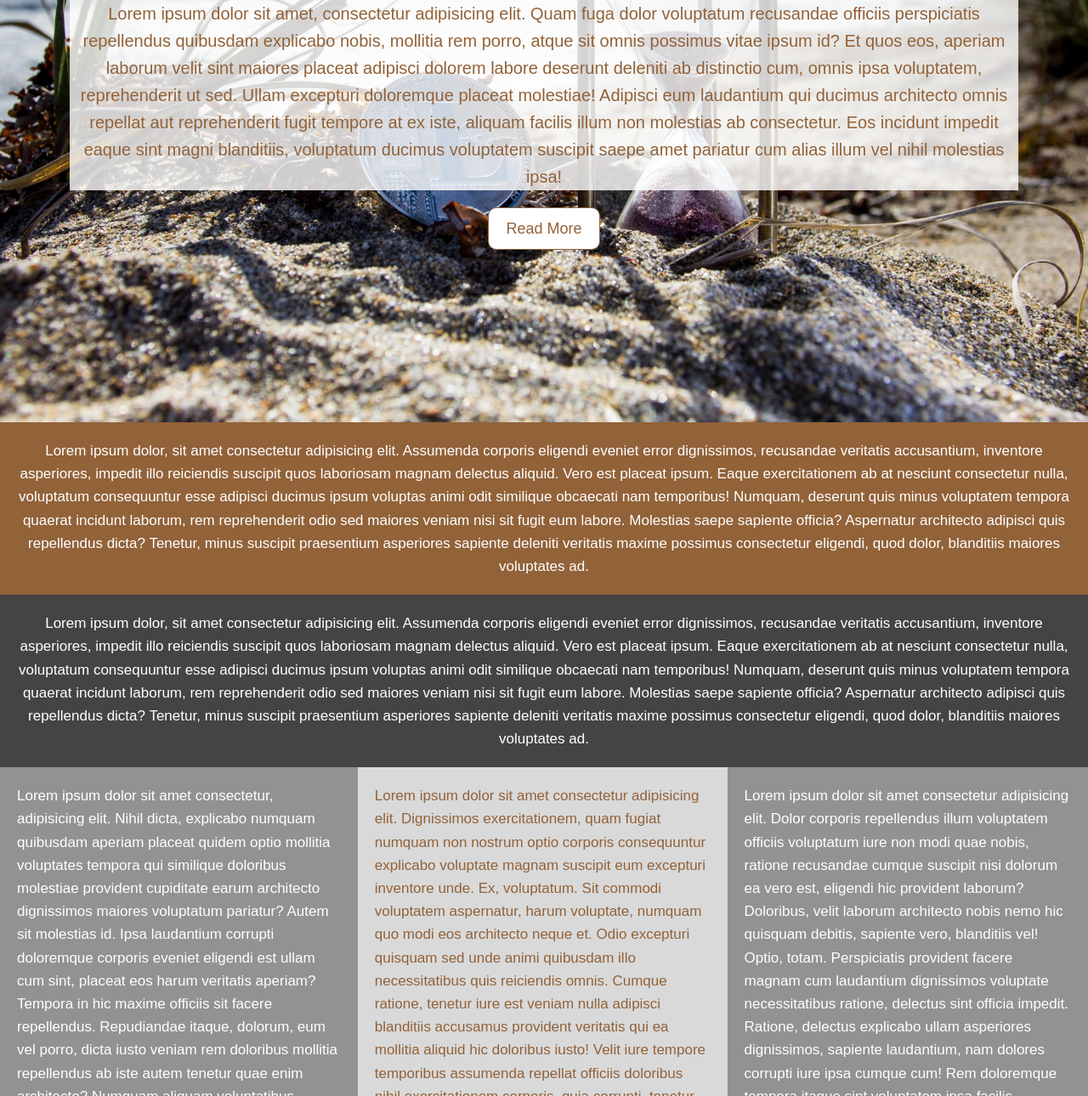
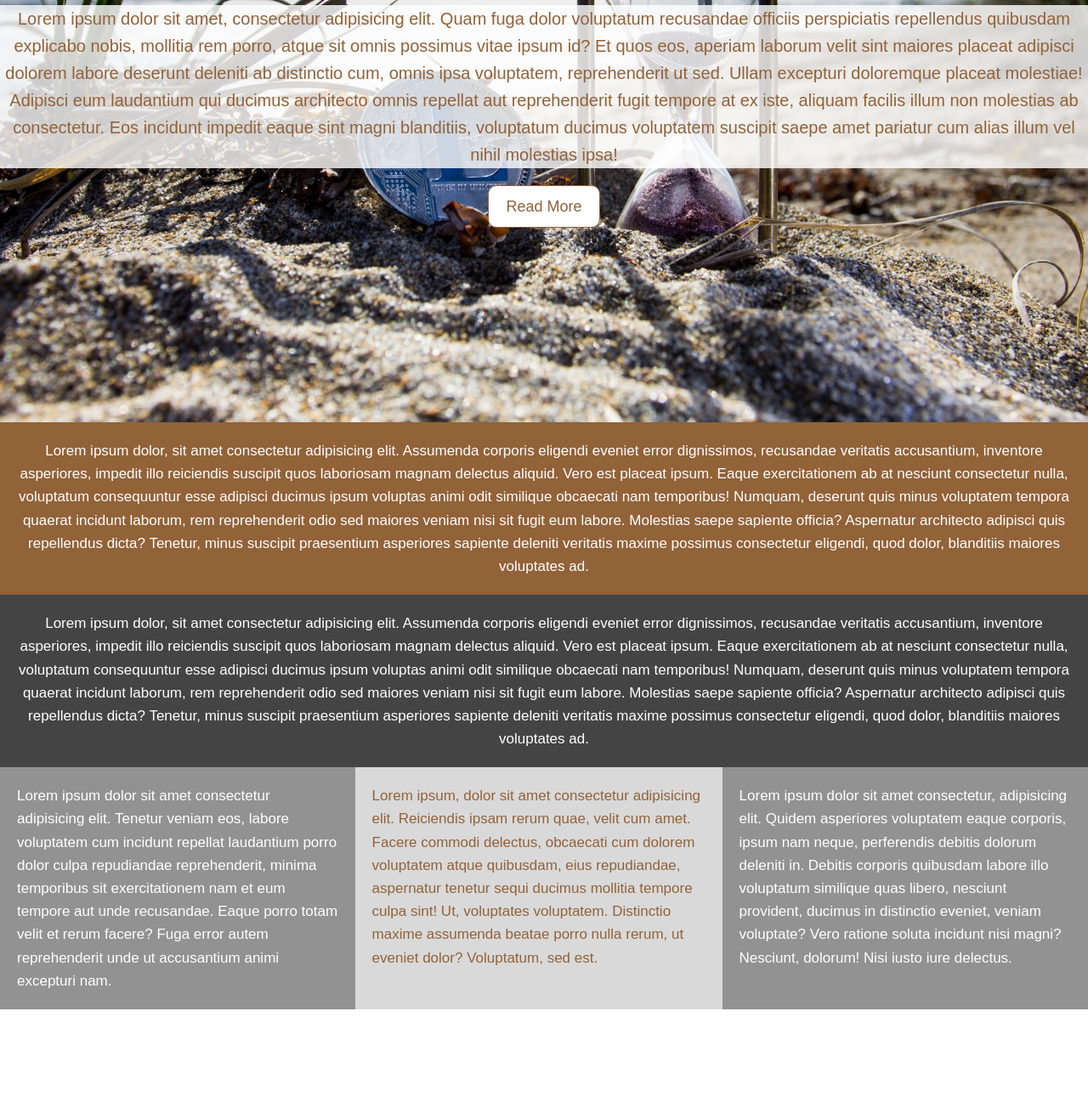
Before and after one commit to hanumancode/Responsive-Fullscreen-Landing-Page---HTML-CSS, a plain HTML site: page index.html in a window 1280 px wide. Shown: the part 303-1593 px from the top of the page at 85% size. After the commit the page ends 1491 px from the top, so only its background shows below. Drawn offline with Linux system fonts and the light colour scheme.

```diff
--- a/index.html
+++ b/index.html
@@ -21,9 +21,9 @@
         <p>Lorem ipsum dolor, sit amet consectetur adipisicing elit. Assumenda corporis eligendi eveniet error dignissimos, recusandae veritatis accusantium, inventore asperiores, impedit illo reiciendis suscipit quos laboriosam magnam delectus aliquid. Vero est placeat ipsum. Eaque exercitationem ab at nesciunt consectetur nulla, voluptatum consequuntur esse adipisci ducimus ipsum voluptas animi odit similique obcaecati nam temporibus! Numquam, deserunt quis minus voluptatem tempora quaerat incidunt laborum, rem reprehenderit odio sed maiores veniam nisi sit fugit eum labore. Molestias saepe sapiente officia? Aspernatur architecto adipisci quis repellendus dicta? Tenetur, minus suscipit praesentium asperiores sapiente deleniti veritatis maxime possimus consectetur eligendi, quod dolor, blanditiis maiores voluptates ad.</p>
     </section>
     <section id="section3">
-        <div class="box1">Lorem ipsum dolor sit amet consectetur, adipisicing elit. Nihil dicta, explicabo numquam quibusdam aperiam placeat quidem optio mollitia voluptates tempora qui similique doloribus molestiae provident cupiditate earum architecto dignissimos maiores voluptatum pariatur? Autem sit molestias id. Ipsa laudantium corrupti doloremque corporis eveniet eligendi est ullam cum sint, placeat eos harum veritatis aperiam? Tempora in hic maxime officiis sit facere repellendus. Repudiandae itaque, dolorum, eum vel porro, dicta iusto veniam rem doloribus mollitia repellendus ab iste autem tenetur quae enim architecto? Numquam aliquam voluptatibus deleniti, commodi excepturi dicta dignissimos iure vitae odit doloremque non unde quos impedit, laboriosam quod temporibus rem.</div>
-        <div class="box2">Lorem ipsum dolor sit amet consectetur adipisicing elit. Dignissimos exercitationem, quam fugiat numquam non nostrum optio corporis consequuntur explicabo voluptate magnam suscipit eum excepturi inventore unde. Ex, voluptatum. Sit commodi voluptatem aspernatur, harum voluptate, numquam quo modi eos architecto neque et. Odio excepturi quisquam sed unde animi quibusdam illo necessitatibus quis reiciendis omnis. Cumque ratione, tenetur iure est veniam nulla adipisci blanditiis accusamus provident veritatis qui ea mollitia aliquid hic doloribus iusto! Velit iure tempore temporibus assumenda repellat officiis doloribus nihil exercitationem corporis, quia corrupti, tenetur ullam consequuntur quidem pariatur inventore perspiciatis eveniet adipisci debitis! Alias doloribus perspiciatis nihil nemo?</div>
-        <div class="box3">Lorem ipsum dolor sit amet consectetur adipisicing elit. Dolor corporis repellendus illum voluptatem officiis voluptatum iure non modi quae nobis, ratione recusandae cumque suscipit nisi dolorum ea vero est, eligendi hic provident laborum? Doloribus, velit laborum architecto nobis nemo hic quisquam debitis, sapiente vero, blanditiis vel! Optio, totam. Perspiciatis provident facere magnam cum laudantium dignissimos voluptate necessitatibus ratione, delectus sint officia impedit. Ratione, delectus explicabo ullam asperiores dignissimos, sapiente laudantium, nam dolores corrupti iure ipsa cumque cum! Rem doloremque tempora itaque sint voluptatem ipsa facilis assumenda perferendis sed maiores odit, consectetur inventore doloribus quas beatae, suscipit velit vitae, fugiat quo.</div>
+        <div class="box1">Lorem ipsum dolor sit amet consectetur adipisicing elit. Tenetur veniam eos, labore voluptatem cum incidunt repellat laudantium porro dolor culpa repudiandae reprehenderit, minima temporibus sit exercitationem nam et eum tempore aut unde recusandae. Eaque porro totam velit et rerum facere? Fuga error autem reprehenderit unde ut accusantium animi excepturi nam.</div>
+        <div class="box2">Lorem ipsum, dolor sit amet consectetur adipisicing elit. Reiciendis ipsam rerum quae, velit cum amet. Facere commodi delectus, obcaecati cum dolorem voluptatem atque quibusdam, eius repudiandae, aspernatur tenetur sequi ducimus mollitia tempore culpa sint! Ut, voluptates voluptatem. Distinctio maxime assumenda beatae porro nulla rerum, ut eveniet dolor? Voluptatum, sed est.</div>
+        <div class="box3">Lorem ipsum dolor sit amet consectetur, adipisicing elit. Quidem asperiores voluptatem eaque corporis, ipsum nam neque, perferendis debitis dolorum deleniti in. Debitis corporis quibusdam labore illo voluptatum similique quas libero, nesciunt provident, ducimus in distinctio eveniet, veniam voluptate? Vero ratione soluta incidunt nisi magni? Nesciunt, dolorum! Nisi iusto iure delectus.</div>
     </section>
 </body>
 </html>
--- a/style.css
+++ b/style.css
@@ -20,7 +20,7 @@ body {
     justify-content: center;
     align-items: center;
     text-align: center;
-    padding: 0 20px;
+    padding: 20 20px;
 }
 
 #showcase h1 {
@@ -30,10 +30,10 @@ body {
 
 #showcase p {
     font-size: 20px;
-    margin-top: 40px;
     background: rgba(255, 255, 255, 0.8);
-    width: 90%;
     /* color: #fff; */
+    margin-top: 20px;
+
 }
 
 #showcase .btn {
```
